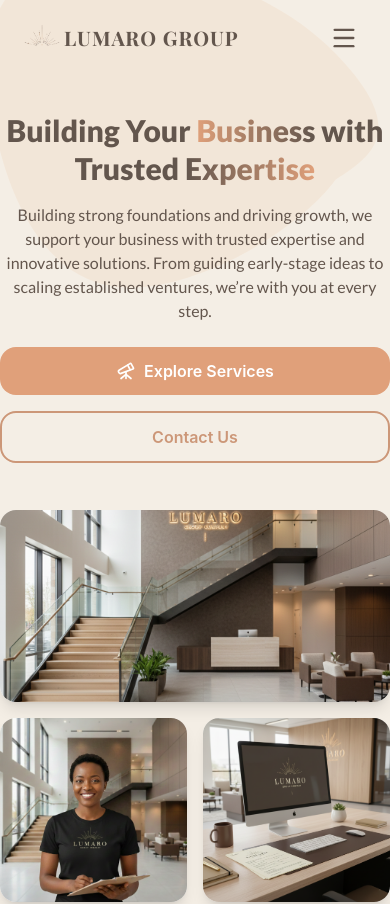
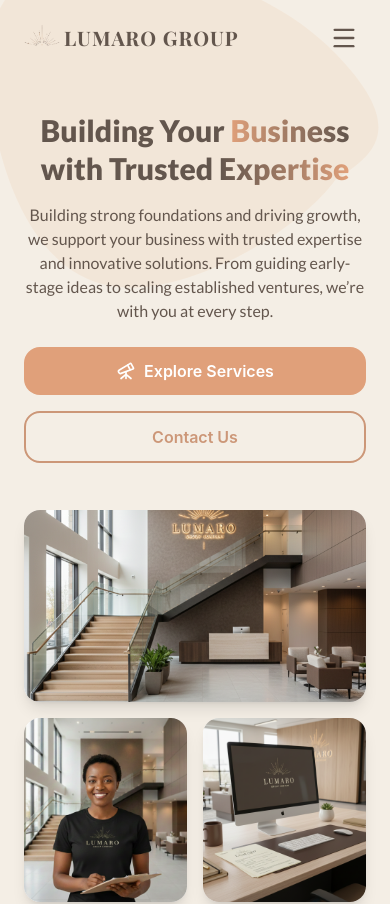
Before and after one commit to InolofatsengMotloba/lumaro-website, a Next.js app: page / in a window 390 px wide. Shown: the top 904 px of the page. Built offline with nearby package versions, Linux system fonts and the light colour scheme.

Commit message:
Add padding to Hero Section

```diff
--- a/components/Hero.js
+++ b/components/Hero.js
@@ -37,7 +37,7 @@
         </svg>
       </div>
 
-      <div className="max-w-7xl mx-auto relative z-10 w-full pt-28">
+      <div className="max-w-7xl mx-auto relative z-10 w-full px-6 sm:px-0 pt-28">
         <div className="flex flex-col lg:flex-row items-center justify-between gap-8 lg:gap-12">
           {/* --- Left Content: Headline, Description, Button --- */}
           <div className="lg:w-5/12 text-center lg:text-left order-1">
```
